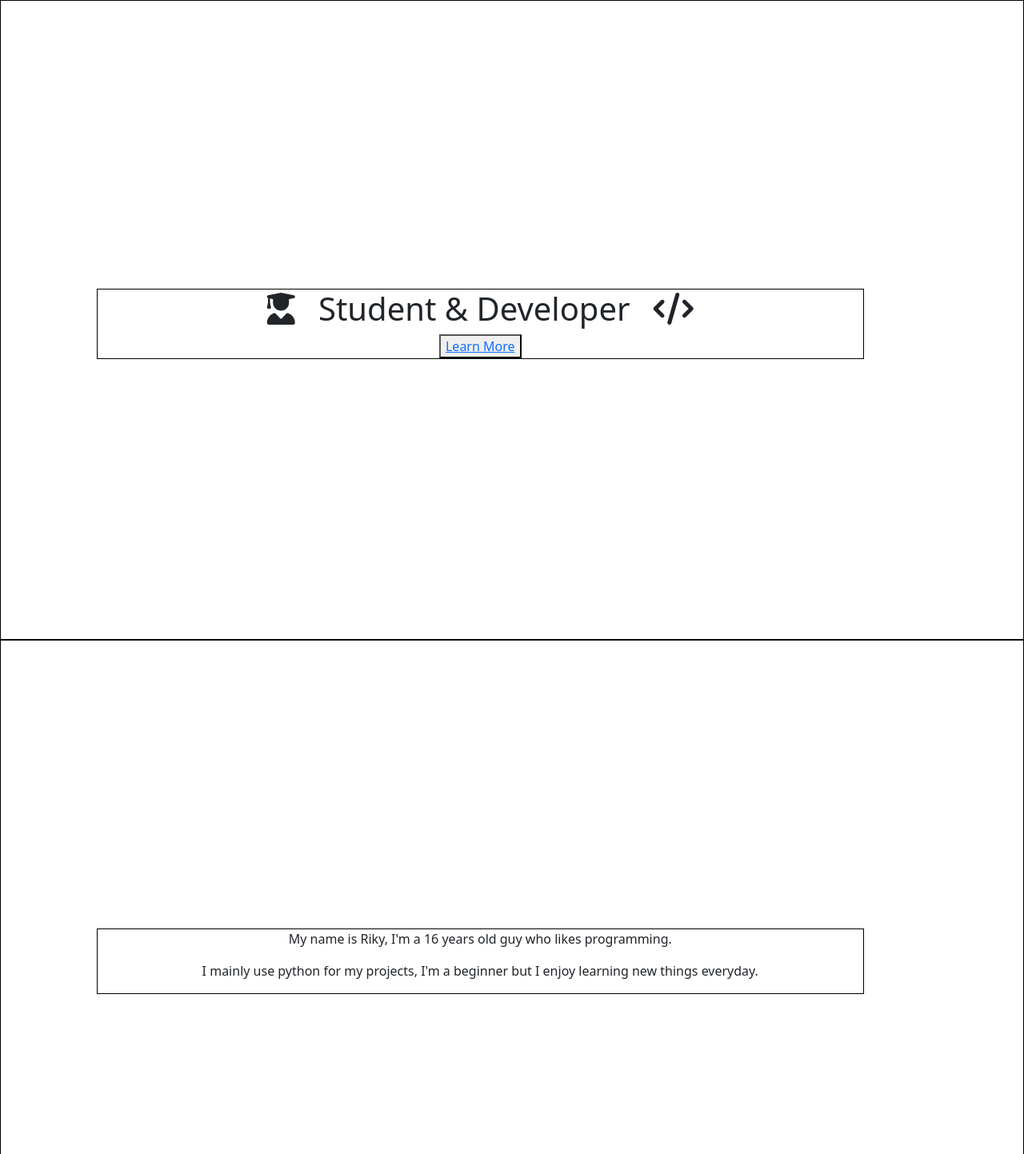
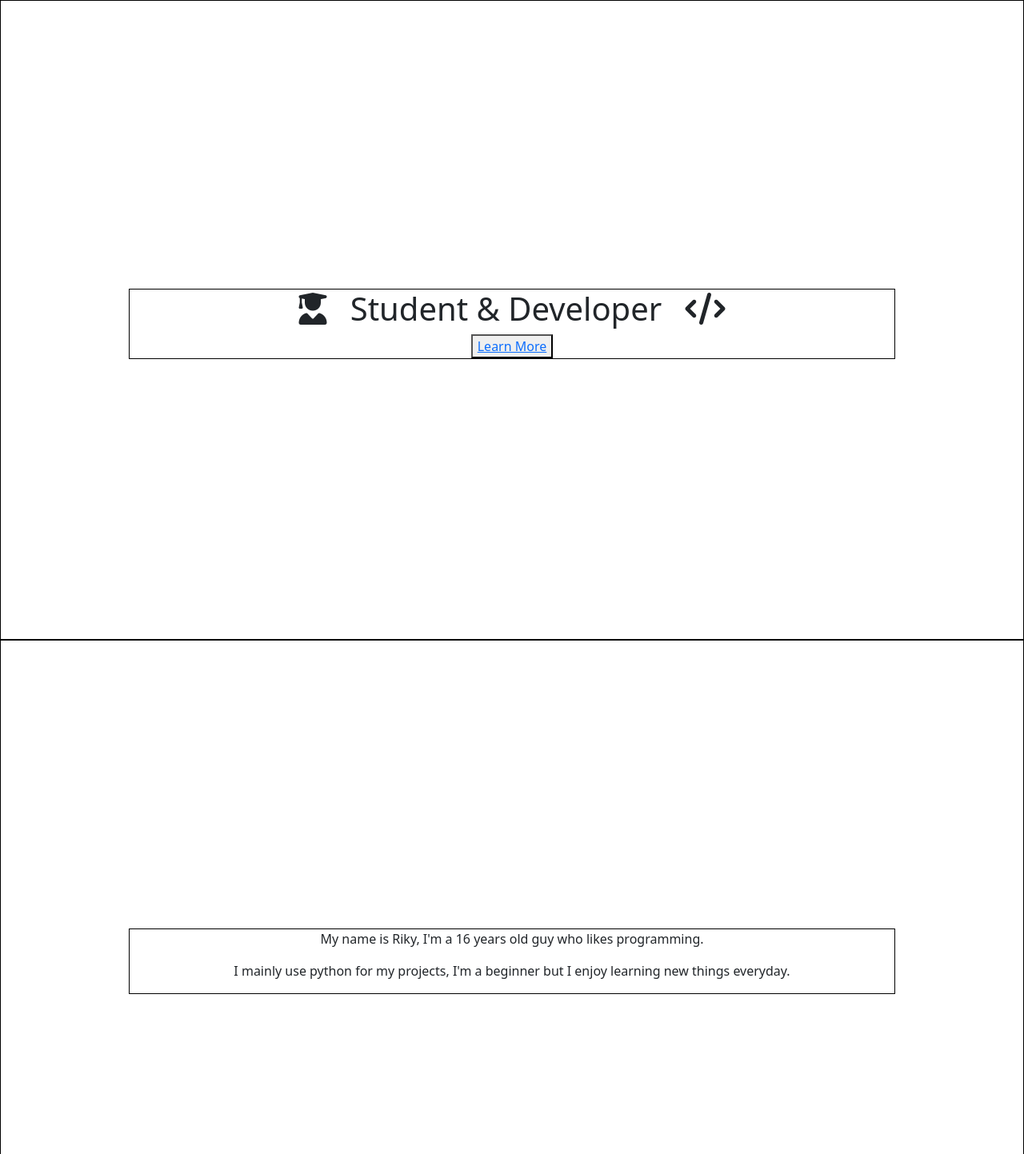
Before and after one commit to RikyRuggi/rikyruggi, a plain HTML site: page index.html in a window 1280 px wide. Shown: the top 1443 px of the page at 80% size. Drawn offline with nearby package versions, Linux system fonts and the light colour scheme.

Commit message:
Update index.html

```diff
--- a/index.html
+++ b/index.html
@@ -29,11 +29,11 @@
         }
         #top{
             width: 75%;
-            margin: 45vh 15vh;
+            margin: 45vh auto;
         }
         #middle{
             width: 75%;
-            margin: 45vh 15vh;
+            margin: 45vh auto;
         }
     </style>
 </head>
```
